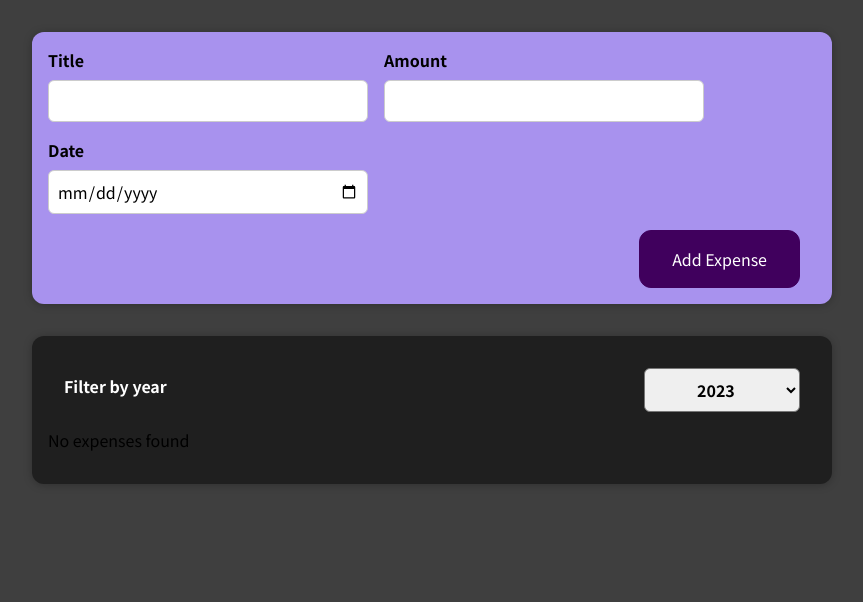
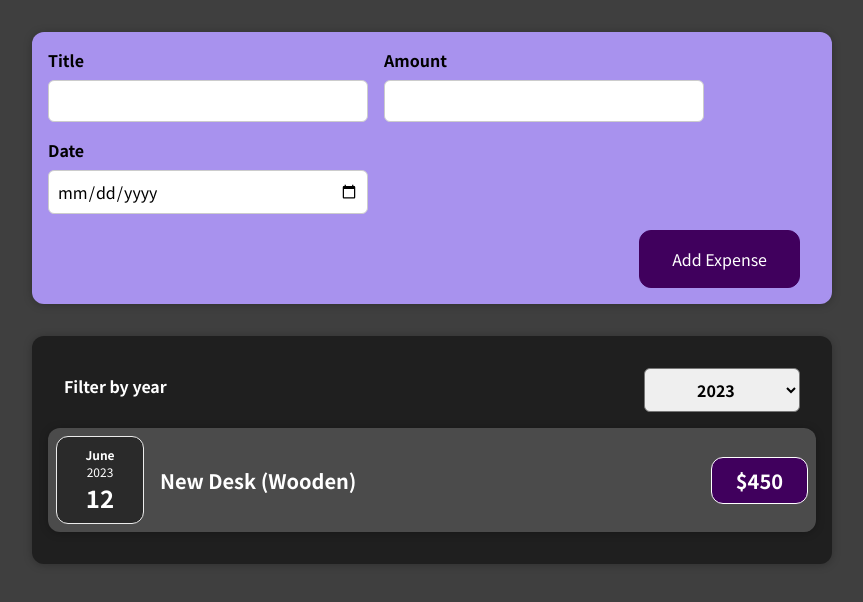
Before and after one commit to AnniLevi/react-expense-tracker, a React (Create React App) app: page / in a window 1280 px wide. Shown: the top 602 px of the page, without its empty margins (208-1071 px from the left). Built offline with nearby package versions, Linux system fonts and the light colour scheme.

Commit message:
add conditional return statement in ExpensesList component

```diff
--- a/src/App.js
+++ b/src/App.js
@@ -19,13 +19,13 @@ const DUMMY_EXPENSES = [
     id: "e3",
     title: "Car Insurance",
     amount: 294.67,
-    date: new Date(2021, 2, 28),
+    date: new Date(2022, 2, 28),
   },
   {
     id: "e4",
     title: "New Desk (Wooden)",
     amount: 450,
-    date: new Date(2021, 5, 12),
+    date: new Date(2023, 5, 12),
   },
 ];
 
--- a/src/components/expenses/ExpenseItem.js
+++ b/src/components/expenses/ExpenseItem.js
@@ -4,6 +4,7 @@ import Card from "../ui/Card";
 
 function ExpenseItem({ expense }) {
   return (
+    <li>
       <Card className="expense-item">
         <ExpenseDate date={expense.date} />
         <div className="expense-item__description">
@@ -11,6 +12,7 @@ function ExpenseItem({ expense }) {
           <div className="expense-item__price">${expense.amount}</div>
         </div>
       </Card>
+    </li>
   );
 }
 
--- a/src/components/expenses/Expenses.js
+++ b/src/components/expenses/Expenses.js
@@ -1,8 +1,8 @@
 import "./Expenses.css";
 import { useState } from "react";
-import ExpenseItem from "./ExpenseItem";
 import Card from "../ui/Card";
 import ExpensesFilter from "./ExpensesFilter";
+import ExpensesList from "./ExpensesList";
 
 function Expenses({ items }) {
   const [filteredYear, setFilteredYear] = useState("2023");
@@ -16,20 +16,13 @@ function Expenses({ items }) {
     setFilteredYear(selectedYear);
   };
 
-  let expensesContent = <p>No expenses found</p>;
-  if (filteredExpenses.length > 0) {
-    expensesContent = filteredExpenses.map((item) => (
-      <ExpenseItem expense={item} key={item.id} />
-    ));
-  }
-
   return (
     <Card className="expenses">
       <ExpensesFilter
         selected={filteredYear}
         onChangeFilter={filterChangeHandler}
       />
-      {expensesContent}
+      <ExpensesList items={filteredExpenses} />
     </Card>
   );
 }
--- /dev/null
+++ b/src/components/expenses/ExpensesList.css
@@ -0,0 +1,9 @@
+.expenses-list {
+  list-style: none;
+  padding: 0;
+}
+
+.expenses-list__fallback {
+  color: white;
+  text-align: center;
+}
--- /dev/null
+++ b/src/components/expenses/ExpensesList.js
@@ -0,0 +1,17 @@
+import "./ExpensesList.css";
+import ExpenseItem from "./ExpenseItem";
+
+function ExpensesList({ items }) {
+  if (items.length === 0) {
+    return <p className="expenses-list__fallback">No expenses found</p>;
+  }
+  return (
+    <ul className="expenses-list">
+      {items.map((item) => (
+        <ExpenseItem expense={item} key={item.id} />
+      ))}
+    </ul>
+  );
+}
+
+export default ExpensesList;
```
Lines whose indentation alone changed are shown as unchanged.
